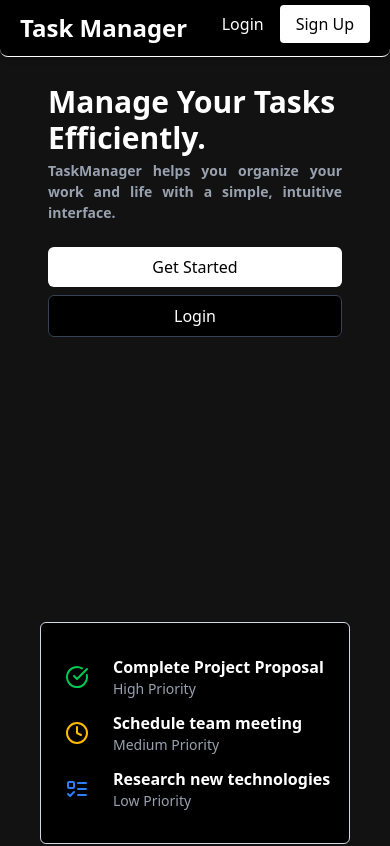
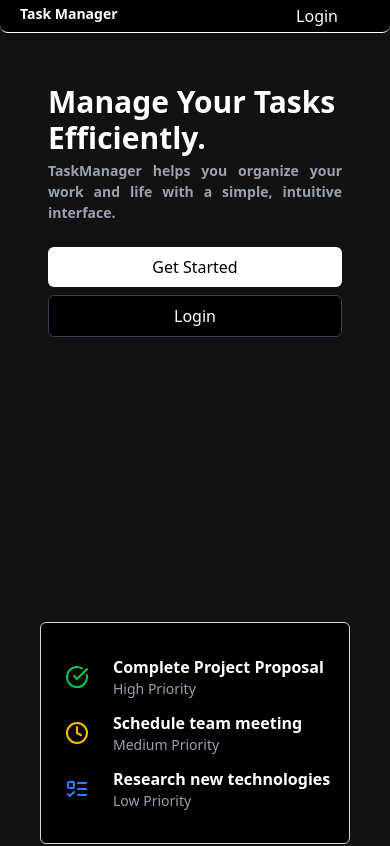
Before and after one commit to bhatarshid/task-manager-app, a React (Vite) app in the folder task-manager-client/: page / in a window 390 px wide. Shown: the top 846 px of the page. Built offline with nearby package versions, Linux system fonts and the light colour scheme.

Commit message:
navbar fix

```diff
--- a/task-manager-client/src/components/navbar.jsx
+++ b/task-manager-client/src/components/navbar.jsx
@@ -2,13 +2,13 @@ import React from 'react'
 
 const Navbar = () => {
   return (
-    <div className='flex flex-row justify-between border-b-1 rounded-b-lg px-5 py-3 fixed top-0 left-0 right-0 shadow-md bg-black'>
-      <h1 className='text-2xl font-bold text-center'>Task Manager</h1>
-      <div>
+    <div className='flex flex-row justify-between border-b-1 rounded-b-lg px-5 py-1 sm:py-3 fixed top-0 left-0 right-0 shadow-md bg-black'>
+      <h1 className='text-sm sm:text-2xl font-semibold sm:font-bold text-center'>Task Manager</h1>
+      <div className='flex space-x-4'>
         <button>
           <a href="/login" className='text-white font-medium py-2 px-4 rounded'>Login</a>
         </button>
-        <button>
+        <button className='hidden sm:block'>
           <a href="/signup" className='text-black font-medium py-2 px-4 bg-white rounded'>
             Sign Up
           </a>
```
